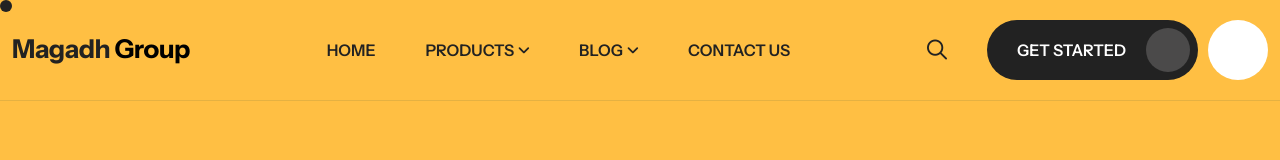
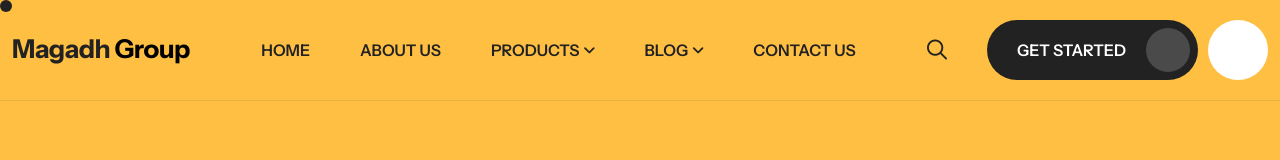
Before and after one commit to kumaranujranchi/magadhgroup, a React (Create React App) app in the folder main-file/: page / in a window 1280 px wide. Shown: the top 160 px of the page. Built offline with nearby package versions, Linux system fonts and the light colour scheme; a web font is replaced by a local one.

Commit message:
Relocate About Us link from footer Quick Links to header navigation menus

```diff
--- a/main-file/src/components/layout/footers/footer-one.js
+++ b/main-file/src/components/layout/footers/footer-one.js
@@ -47,7 +47,6 @@ const FooterOne = () => {
                                             <h4>Quick links</h4>
                                             <div className="footer-widget-menu">
                                                 <ul>
-                                                    <li><Link to="/about-us">About Us</Link></li>
                                                     <li><Link to="/history">Company History</Link></li>
                                                     <li><Link to="/testimonial">Testimonials</Link></li>
                                                     <li><Link to="/pricing-plans">Price Plans</Link></li>
--- a/main-file/src/components/layout/headers/header-menu.js
+++ b/main-file/src/components/layout/headers/header-menu.js
@@ -5,6 +5,7 @@ const MainMenu = () => {
     return (
             <ul>
                 <li><Link to='/'>Home</Link></li>
+                <li><Link to='/about-us'>About Us</Link></li>
                 <li className='menu-item-has-children'><Link to='/products'>Products</Link>
                     <ul className='sub-menu'>
                         <li><Link to='/products'>All Products</Link></li>
--- a/main-file/src/components/layout/headers/responsive-menu.js
+++ b/main-file/src/components/layout/headers/responsive-menu.js
@@ -18,6 +18,7 @@ const ResponsiveMenu = () => {
     <>
     <ul>
         <li><Link to='/'>Home</Link></li>
+        <li><Link to='/about-us'>About Us</Link></li>
         <li className='menu-item-has-children'><Link to='/products'>Products</Link>
             <ul className='sub-menu' style={activeSubMenu("products")}>
                 <li><Link to='/products'>All Products</Link></li>
```
